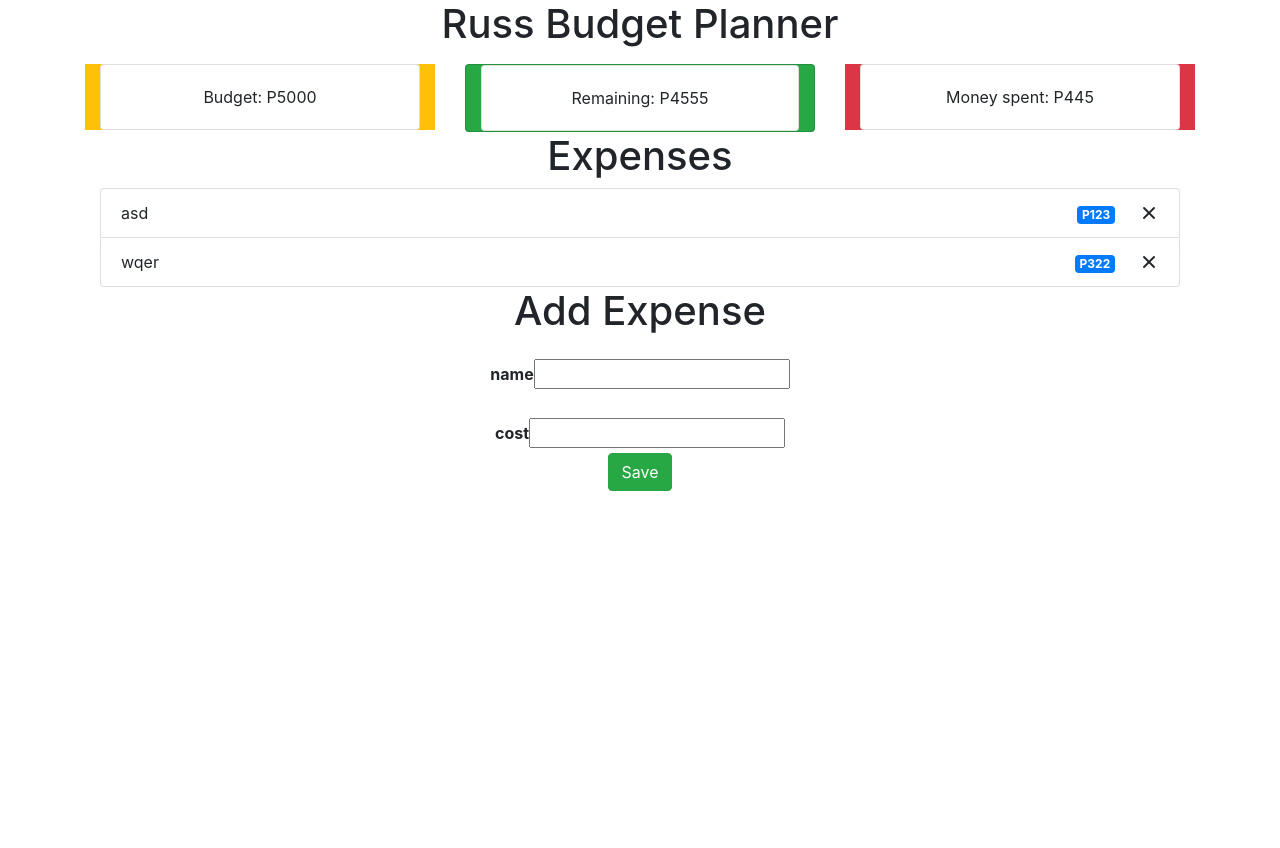
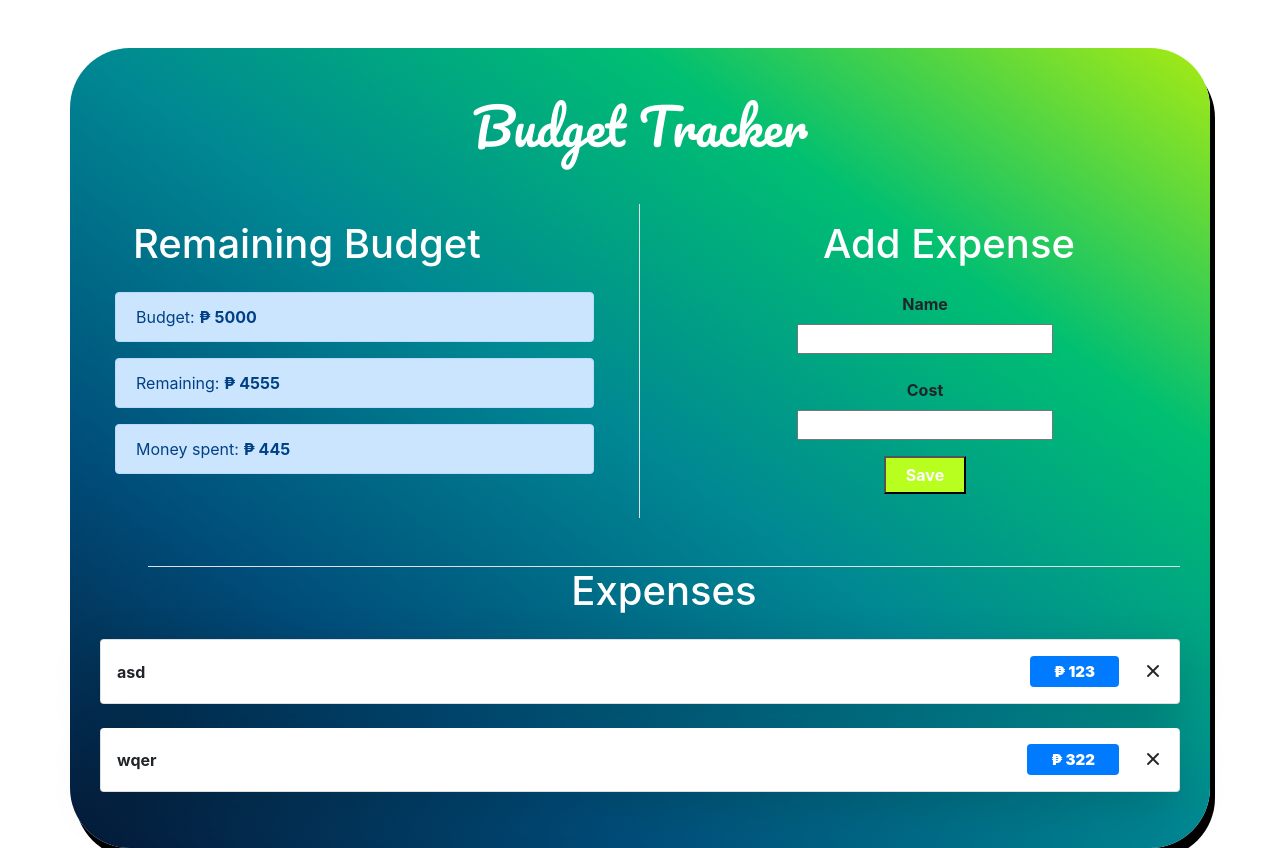
Before and after one commit to russellbanares322/budget-tracker-app, a React (Create React App) app: page / in a window 1280 px wide. Before the commit the page ends 800 px from the top, so only its background shows below. Built offline with nearby package versions, Linux system fonts and the light colour scheme.

Commit message:
Updated UI

```diff
--- a/public/index.html
+++ b/public/index.html
@@ -10,21 +10,10 @@
       content="Web site created using create-react-app"
     />
     <link rel="apple-touch-icon" href="%PUBLIC_URL%/logo192.png" />
-    <!--
-      manifest.json provides metadata used when your web app is installed on a
-      user's mobile device or desktop. See https://developers.google.com/web/fundamentals/web-app-manifest/
-    -->
+
     <link rel="manifest" href="%PUBLIC_URL%/manifest.json" />
-    <!--
-      Notice the use of %PUBLIC_URL% in the tags above.
-      It will be replaced with the URL of the `public` folder during the build.
-      Only files inside the `public` folder can be referenced from the HTML.
 
-      Unlike "/favicon.ico" or "favicon.ico", "%PUBLIC_URL%/favicon.ico" will
-      work correctly both with client-side routing and a non-root public URL.
-      Learn how to configure a non-root public URL by running `npm run build`.
-    -->
-    <title>React App</title>
+    <title>Budget Planner</title>
   </head>
   <body>
     <noscript>You need to enable JavaScript to run this app.</noscript>
--- a/src/App.css
+++ b/src/App.css
@@ -1,38 +1,65 @@
-.App {
-  text-align: center;
+@import url("https://fonts.googleapis.com/css2?family=Pacifico&display=swap");
+.body {
+  background-image: linear-gradient(
+    to right top,
+    #051937,
+    #004d7a,
+    #008793,
+    #00bf72,
+    #a8eb12
+  );
+  border-radius: 60px;
+  box-shadow: 5px 10px black;
 }
 
-.App-logo {
-  height: 40vmin;
-  pointer-events: none;
+input {
+  outline: none;
 }
 
-@media (prefers-reduced-motion: no-preference) {
-  .App-logo {
-    animation: App-logo-spin infinite 20s linear;
-  }
+.button:focus {
+  outline: none;
+  border: none;
+}
+.button {
+  padding: 5px 20px 5px 20px;
+  background: #b8ff20;
+  text-decoration: none;
+  font-weight: bold;
+  transition: 0.5s;
+  color: #ffff;
+  -webkit-transition-duration: 0.3s;
+  transition-duration: 0.3s;
+  -webkit-transition-property: box-shadow, transform;
+  transition-property: box-shadow, transform;
 }
 
-.App-header {
-  background-color: #282c34;
-  min-height: 100vh;
-  display: flex;
-  flex-direction: column;
-  align-items: center;
-  justify-content: center;
-  font-size: calc(10px + 2vmin);
-  color: white;
+.button:hover,
+.button:focus {
+  background: teal;
+  box-shadow: 0 0 20px rgba(0, 0, 0, 0.5);
+  -webkit-transform: scale(1.1);
+  transform: scale(1.1);
 }
 
-.App-link {
-  color: #61dafb;
+.delete {
+  cursor: pointer;
+  -webkit-transition-duration: 0.3s;
+  transition-duration: 0.3s;
+  -webkit-transition-property: box-shadow, transform;
+  transition-property: box-shadow, transform;
 }
 
-@keyframes App-logo-spin {
-  from {
-    transform: rotate(0deg);
-  }
-  to {
-    transform: rotate(360deg);
-  }
+.delete:hover {
+  box-shadow: 0 0 20px rgba(0, 0, 0, 0.5);
+  -webkit-transform: scale(1.1);
+  transform: scale(1.1);
 }
+
+.cost {
+  font-size: 15px;
+}
+
+.header_text {
+  font-family: "Pacifico", cursive !important;
+  font-size: 50px !important;
+}
--- a/src/App.js
+++ b/src/App.js
@@ -9,10 +9,14 @@ import { AppProvider } from "./context/AppContext";
 const App = () => {
   return (
     <AppProvider>
-      <div className="App container">
-        <h1>Russ Budget Planner</h1>
-        <div className="row  mt-3">
-          <div className="col-sm">
+      <div className="App container body">
+        <h1 className="mt-5 mb-5 text-center pt-5 text-white header_text">
+          Budget Tracker
+        </h1>
+        <div className="row">
+          <div className="col-sm-6 col-lg-6 border-right">
+            <h1 className="ml-5 mt-3 text-white remaining">Remaining Budget</h1>
+            <div className="col-sm mt-4">
               <Budget />
             </div>
             <div className="col-sm">
@@ -22,13 +26,18 @@ const App = () => {
               <ExpenseTotal />
             </div>
           </div>
-        <h1>Expenses</h1>
-        <div className="col-sm">
+          <div className="col-sm-6 col-lg-6 pb-4">
+            <h1 className="ml-5 mt-3 text-center text-white a_expense">
+              Add Expense
+            </h1>
+            <AddExpense />
+          </div>
+        </div>
+        <div className="col-sm-12 col-lg-12  mt-5 pb-5">
+          <h1 className="ml-5 mt-3 text-center text-white expense border-top">
+            Expenses
+          </h1>
           <ExpenseList />
-        </div>
-        <h1>Add Expense</h1>
-        <div className="col-sm">
-          <AddExpense />
         </div>
       </div>
     </AppProvider>
--- a/src/components/AddExpense.js
+++ b/src/components/AddExpense.js
@@ -22,11 +22,12 @@ const AddExpense = () => {
     });
   };
   return (
-    <div className="container mt-4">
+    <div className="container mt-4 text-center">
       <form onSubmit={onSubmit}>
         <label>
-          <strong>name</strong>
+          <strong>Name</strong>
         </label>
+        <br />
         <input
           type="text"
           required="required"
@@ -36,8 +37,9 @@ const AddExpense = () => {
         <br />
         <br />
         <label>
-          <strong>cost</strong>
+          <strong>Cost</strong>
         </label>
+        <br />
         <input
           type="text"
           required="required"
@@ -45,7 +47,7 @@ const AddExpense = () => {
           onChange={(event) => setCost(event.target.value)}
         />
         <br />
-        <button className="btn btn-success" type="submit">
+        <button className="button mt-3" type="submit">
           Save
         </button>
       </form>
--- a/src/components/Budget.js
+++ b/src/components/Budget.js
@@ -4,11 +4,11 @@ import { AppContext } from "../context/AppContext";
 const Budget = () => {
   const { budget } = useContext(AppContext);
   return (
-    <div className="container bg-warning">
-      <div className="card">
-        <div className="card-body">
-          <span>Budget: P{budget}</span>
-        </div>
+    <div className="container">
+      <div className="alert alert-primary" role="alert">
+        <span>
+          Budget: <strong>₱ {budget}</strong>
+        </span>
       </div>
     </div>
   );
--- a/src/components/ExpenseItem.js
+++ b/src/components/ExpenseItem.js
@@ -1,12 +1,26 @@
-import React from "react";
+import React, { useContext } from "react";
+import { AppContext } from "../context/AppContext";
 
 const ExpenseItem = (props) => {
+  const { dispatch } = useContext(AppContext);
+
+  const handleDeleteExpense = () => {
+    dispatch({
+      type: "DELETE_EXPENSE",
+      payload: props.id,
+    });
+  };
   return (
-    <li className="list-group-item d-flex justify-content-between align-items-center">
-      {props.name}
+    <li className="list-group-item d-flex justify-content-between align-items-center mt-3 shadow-lg p-3 mb-2 bg-body rounded">
+      <strong>{props.name}</strong>
       <div>
-        <span className="badge badge-primary">P{props.cost}</span>
-        <i className="fas fa-times ml-4"></i>
+        <span className="badge badge-primary pt-2 pb-2 pl-4 pr-4">
+          <strong className="cost">₱ {props.cost}</strong>
+        </span>
+        <i
+          className="fas fa-times ml-4 delete fa-2px"
+          onClick={handleDeleteExpense}
+        ></i>
       </div>
     </li>
   );
--- a/src/components/ExpenseTotal.js
+++ b/src/components/ExpenseTotal.js
@@ -8,11 +8,11 @@ const ExpenseTotal = () => {
     return (total += item.cost);
   }, 0);
   return (
-    <div className="container bg-danger">
-      <div className="card">
-        <div className="card-body">
-          <span>Money spent: P{totalExpenses}</span>
-        </div>
+    <div className="container">
+      <div className="alert alert-primary" role="alert">
+        <span>
+          Money spent: <strong>₱ {totalExpenses}</strong>
+        </span>
       </div>
     </div>
   );
--- a/src/components/Remaining.js
+++ b/src/components/Remaining.js
@@ -8,14 +8,13 @@ const Remaining = () => {
     return (total = total + item.cost);
   }, 0);
 
-  const alertType =
-    totalExpenses > budget ? "card bg-danger" : "card bg-success";
+  const alertType = totalExpenses > budget ? "alert-danger" : "alert-primary";
   return (
-    <div className={`${alertType} container`}>
-      <div className="card">
-        <div className="card-body">
-          <span>Remaining: P{budget - totalExpenses}</span>
-        </div>
+    <div className="container">
+      <div className={`alert ${alertType}`}>
+        <span>
+          Remaining: <strong>₱ {budget - totalExpenses}</strong>
+        </span>
       </div>
     </div>
   );
--- a/src/context/AppContext.js
+++ b/src/context/AppContext.js
@@ -6,6 +6,14 @@ const AppReducer = (state, action) => {
       return {
         ...state,
         expenses: [...state.expenses, action.payload],
+      };
+
+    case "DELETE_EXPENSE":
+      return {
+        ...state,
+        expenses: state.expenses.filter(
+          (expense) => expense.id !== action.payload
+        ),
       };
     default:
       return state;
```
Lines whose indentation alone changed are shown as unchanged.
